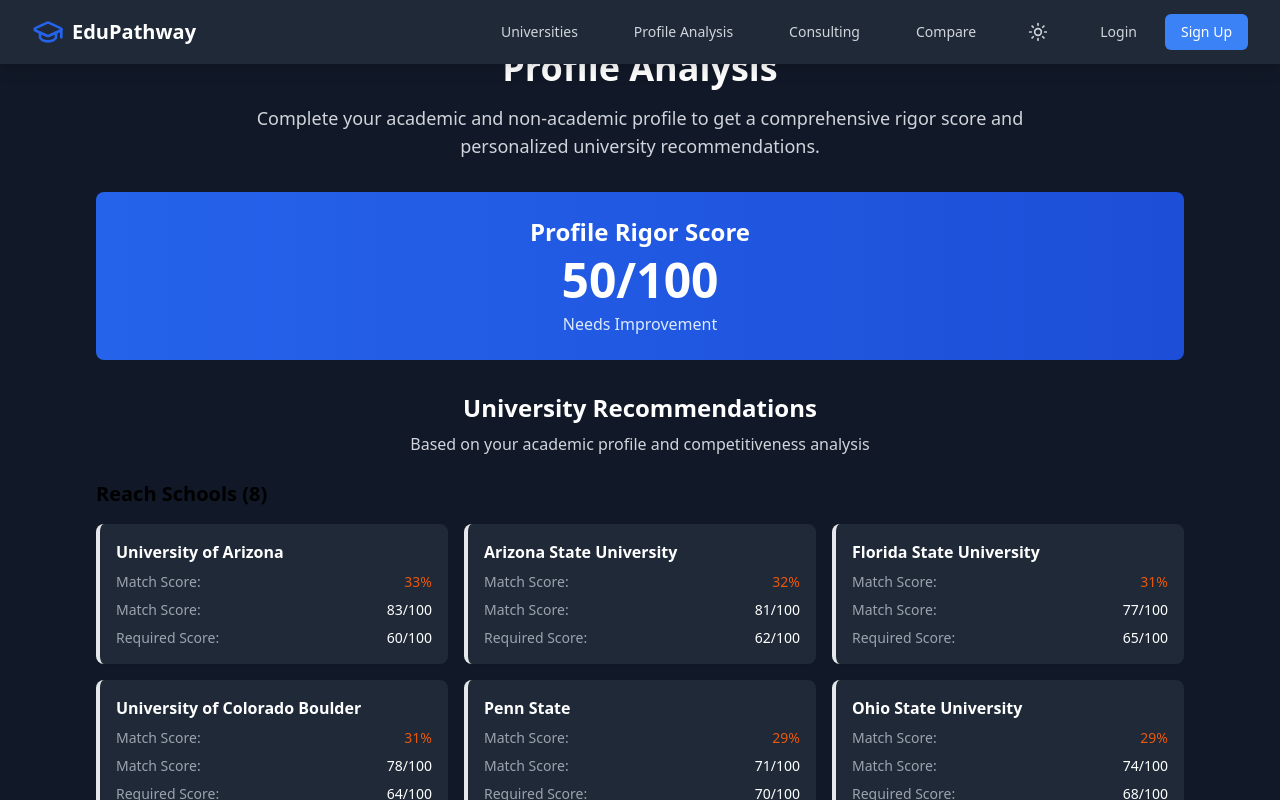
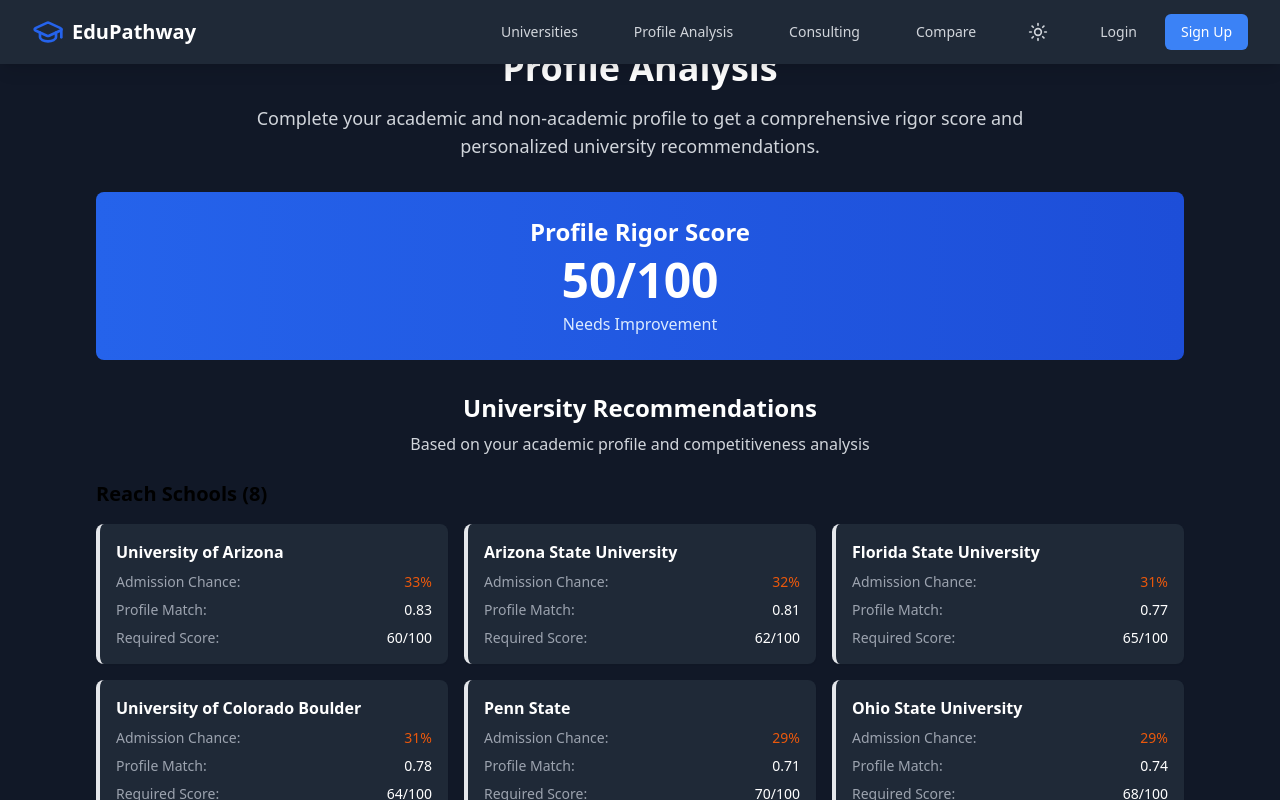
Before and after one commit to JryMx/proj_uscollegehub, a React (Vite) app: page /student-profile in a window 1280 px wide. Both pictures are taken after typing "5", "5", "5", "5", "5", "5" into the empty fields and a click on the button "Calculate Profile Score". Shown: the part 120-920 px from the top of the page. Built offline with nearby package versions, Linux system fonts and the light colour scheme.

Commit message:
Fix duplicate and incorrect match scores

```diff
--- a/src/pages/StudentProfilePage.tsx
+++ b/src/pages/StudentProfilePage.tsx
@@ -140,16 +140,14 @@ const StudentProfilePage: React.FC = () => {
                         <h4 className="font-bold text-gray-900 dark:text-white mb-2">{recommendation.universityId}</h4>
                         <div className="space-y-2 text-sm">
                           <div className="flex justify-between">
-                            <span className="text-gray-600 dark:text-gray-400">Match Score:</span>
+                            <span className="text-gray-600 dark:text-gray-400">Admission Chance:</span>
                             <span className={`font-medium text-${categoryColor}-600`}>
                               {Math.round(recommendation.admissionChance * 100)}%
                             </span>
                           </div>
                           <div className="flex justify-between">
-                            <span className="text-gray-600 dark:text-gray-400">Match Score:</span>
-                            <span className="font-medium text-gray-900 dark:text-white">
-                              {Math.round(recommendation.comparisonRatio * 100)}/100
-                            </span>
+                            <span className="text-gray-600 dark:text-gray-400">Profile Match:</span>
+                            <span className="font-medium text-gray-900 dark:text-white">{recommendation.comparisonRatio}</span>
                           </div>
                           {recommendation.requiredScore && (
                             <div className="flex justify-between">
```
